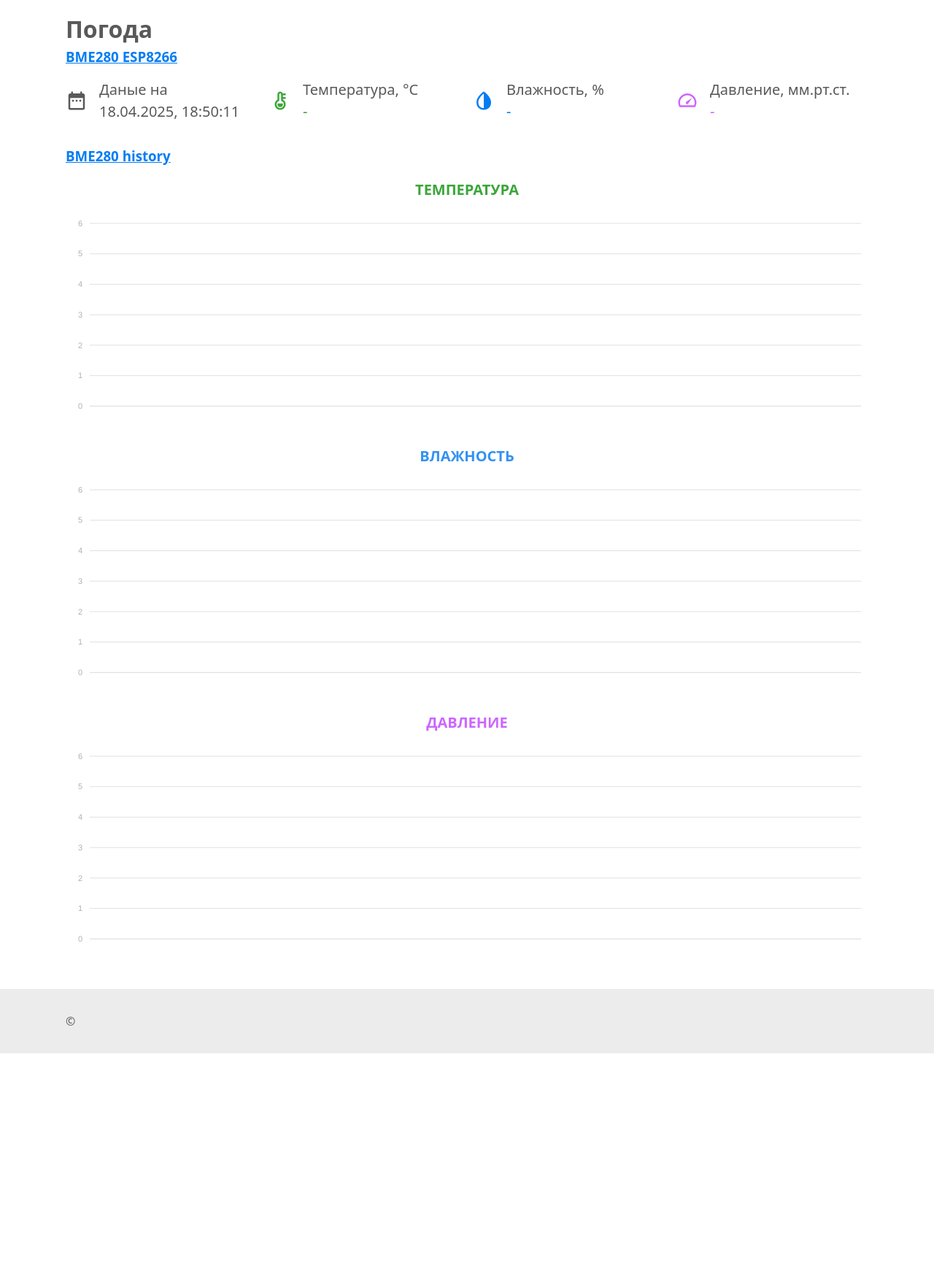
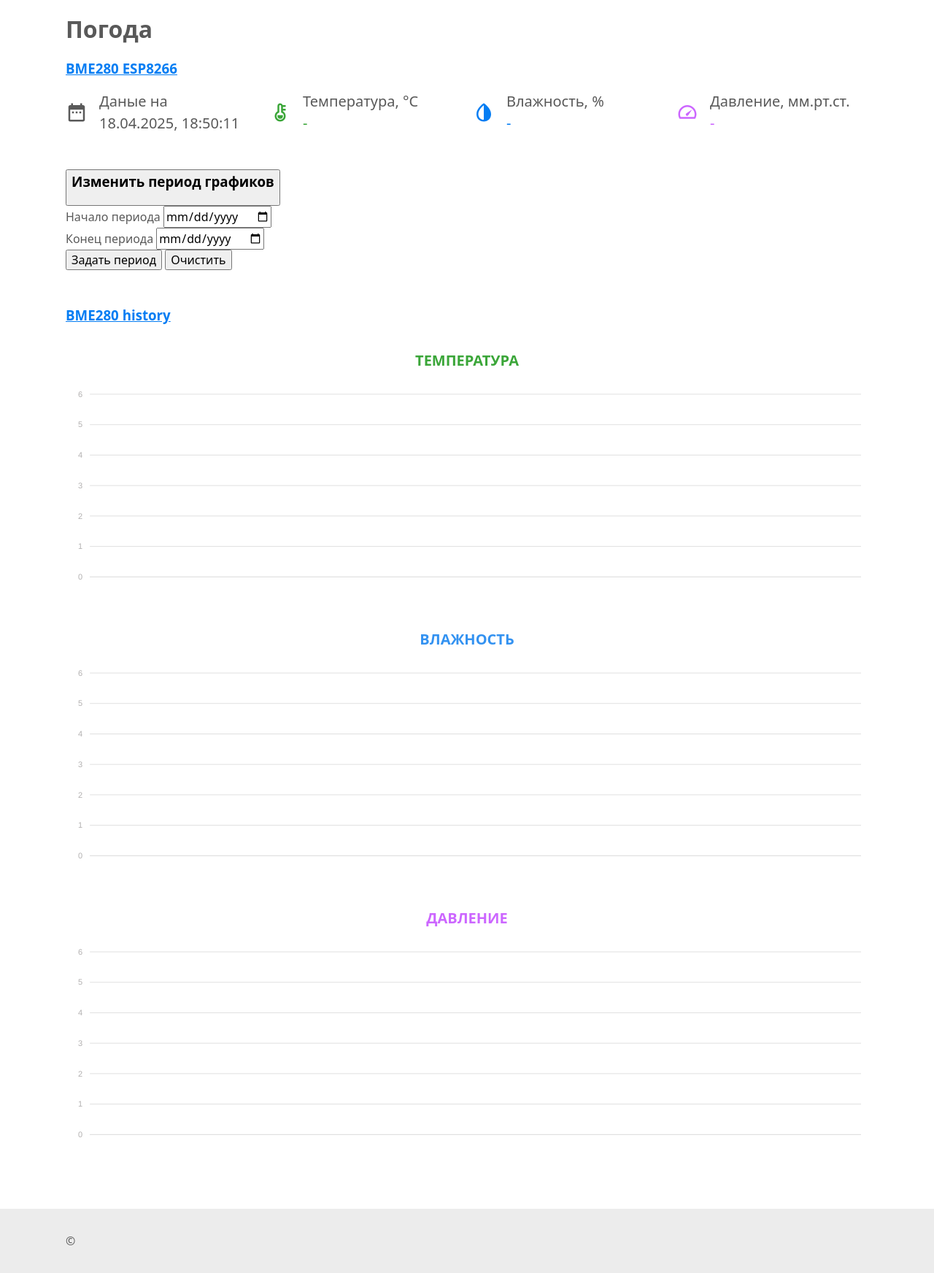
Before and after one commit to Missisol/meteoProject, a Flask app: template app/templates/home.html in a window 1280 px wide. Shown: the part 66-1810 px from the top of the page at 73% size. Before the commit the page ends 1509 px from the top, so only its background shows below. Run offline with Flask 3, Linux system fonts and the light colour scheme; the template is opened without the code that fills it, so the values that code supplies are empty.

Commit message:
added form

```diff
--- a/app/sensor/routes.py
+++ b/app/sensor/routes.py
@@ -1,4 +1,4 @@
-from datetime import datetime
+from datetime import datetime, date
 from flask import render_template, request, url_for, current_app, jsonify
 from app import db
 import sqlalchemy as sa
@@ -76,10 +76,20 @@ def bme_history():
     return render_template('sensor/sensor_table.html', title='BME280 история', data=data.items, next_url=next_url, prev_url=prev_url, table=history_table)
 
 
-@bp.route('/json_history')
+@bp.route('/json_history', methods=['GET', 'POST'])
 def json_history():
-    query = sa.select(BmeHistory).order_by(BmeHistory.date.asc()).limit(current_app.config['HISTORY_ITEMS_LIMIT'])
+    start = request.args.get('start')
+    end = request.args.get('end')
+    print(f'params: {start} and {end}')
+
+    if start and end:
+        print('start', date.fromisoformat(start))
+        print('end', date.fromisoformat(end))
+        query = sa.select(BmeHistory).filter(BmeHistory.date >= date.fromisoformat(start), BmeHistory.date <= date.fromisoformat(end)).order_by(BmeHistory.date.desc()).limit(current_app.config['HISTORY_ITEMS_LIMIT'])
+    else:
+        query = sa.select(BmeHistory).order_by(BmeHistory.date.desc()).limit(current_app.config['HISTORY_ITEMS_LIMIT'])
     data = db.session.scalars(query)
+
     if data:
         return [{
                 'min_temperature': n.min_temperature,
--- a/app/static/css/header.css
+++ b/app/static/css/header.css
@@ -87,12 +87,18 @@
     display: inline-flex;
     align-items: center;
 
-    &:after {
+    &::after {
       content: "";
       border: 0.35rem solid transparent;
       border-top-color: var(--base-grey-color);
-      margin-left: 0.25em;
-      transform: translateY(0.15em);
+      margin-left: var(--gap4);
+      transform: translateY(var(--gap2));
+    }
+
+    &[aria-expanded=true]::after {
+      border-top-color: transparent;
+      border-bottom-color: var(--base-grey-color);
+      transform: translateY(calc(-1 * var(--gap2)));
     }
  }
 
--- a/app/static/css/home.css
+++ b/app/static/css/main.css
@@ -38,8 +38,13 @@
     color: var(--base-magenta-color);
   }
 
-  .article {
+  .section {
+    padding-block-start: var(--gap8);
     margin-block-end: var(--gap16);
+  }
+
+  .chart-wrapper {
+    padding-block: var(--gap8);
   }
 
   /* chart style */
--- a/app/static/js/chart-history.js
+++ b/app/static/js/chart-history.js
@@ -5,33 +5,72 @@ const params = [
   ['#chartH', 'humidity', 'влажность', ['#1b4a79', '#3392f1']],
   ['#chartP', 'pressure', 'давление', ['#6e3889', '#cc66ff']],
 ]
+const charts = []
 
-async function getHistoryData() {
-  const response = await fetch('/json_history')
-  const res = await response.json()
-  return res
+function setupForm() {
+
+  const buttonResetEl = document.querySelector('#button-reset')
+  buttonResetEl.addEventListener('click', () => {
+    getHistoryData()
+  })
 }
 
-function getChartDataFromDbData(arr, parameter) {
-  const categoriesValues = []
+function initForm() {
+  setupForm()
+  const formEl = document.querySelector('#history-form')
+  formEl.addEventListener('submit', (e) => {
+      e.preventDefault()
+
+      const params = `start=${formEl.start_date.value}&end=${formEl.end_date.value}`
+      const arr =  getHistoryData(params)
+      charts.forEach(chart => chart.updateSeries())
+  })
+}
+
+
+async function getHistoryData(params) {
+  const url = params ? `/json_history?${params}` : '/json_history'
+  const response = await fetch(url)
+  const res = await response.json()
+  updateCharts(res.toReversed())
+}
+
+function getChartDataFromDbData(arr, parameter, title) {
   const minValues = []
   const maxValues = []
 
-  arr.map((item) => {
+  arr.map((item, idx) => {
     const date = new Date(item.date).toLocaleDateString('ru')
-    categoriesValues.push(date)
-    minValues.push(item[`min_${parameter}`])
+    minValues.push({x: date, y: item[`min_${parameter}`]})
     const edge = parameter !== 'pressure' ? 100 : 800
     const maxV = item[`max_${parameter}`] >= edge ? item[`min_${parameter}`] : item[`max_${parameter}`]
-    maxValues.push(maxV)
+    maxValues.push({x: date, y: maxV})
   })
-  return {categoriesValues, minValues, maxValues}
+  const names = [`мин ${title}`, `макс ${title}`]
+
+  return { minValues, maxValues, names }
 }
 
-function getOptionsForChart(dbData, parameter, title, colors) {
-  const {categoriesValues, minValues, maxValues } = getChartDataFromDbData(dbData, parameter)
+function getSeriesData(dbData, param) {
+  const [ _, parameter, title, colors ] = param
+  const { minValues, maxValues, names } = getChartDataFromDbData(dbData, parameter, title)
+
+  return [
+    {
+      name: names[0],
+      data: minValues,
+      color: colors[0],
+    },
+    {
+      name: names[1],
+      data: maxValues,
+      color: colors[1],
+    },
+  ]
+}
+
+function getOptionsForChart(title, colors) {
   const titleText = title.toUpperCase()
-  const names = [`мин ${title}`, `макс ${title}`]
 
   return {
     title: {
@@ -61,23 +100,12 @@ function getOptionsForChart(dbData, parameter, title, colors) {
         enabled: false,
       },
     },
-    series: [
-      {
-        name: names[0],
-        data: minValues,
-        color: colors[0],
-      },
-      {
-        name: names[1],
-        data: maxValues,
-        color: colors[1],
-      },
-    ],
+    series: [],
     stroke: {
       dashArray: [0, 4],
     },
     xaxis: {
-      categories: categoriesValues,
+      type: 'category',
     },
     legend: {
       labels: {
@@ -91,16 +119,28 @@ function getOptionsForChart(dbData, parameter, title, colors) {
   }
 }
 
-function renderChart(dbData, selector, parameter, title, colors) {
-  const options = getOptionsForChart(dbData, parameter, title, colors)
+function renderChart(selector, _, title, colors) {
+  const options = getOptionsForChart(title, colors)
   const chart = new ApexCharts(document.querySelector(selector), options)
+  charts.push(chart)
   chart.render()
 }
 
-const res = await getHistoryData()
-
 function initCharts() {
-  params.forEach(param => renderChart(res, ...param))
+  params.forEach(param => renderChart(...param))
 }
 
-initCharts()
+function updateCharts(res) {
+  params.forEach((param, idx) => {
+    const series = getSeriesData(res, param )
+    charts[idx].updateSeries(series)
+  })
+}
+
+async function initHistoryCharts() {
+  initCharts()
+  initForm()
+  getHistoryData()
+}
+
+initHistoryCharts()
--- a/app/static/js/header.js
+++ b/app/static/js/header.js
@@ -6,7 +6,7 @@ const colorScheme = document.querySelector('meta[name=color-scheme]');
 const switchButtons = document.querySelectorAll('.theme-switcher__button');
 
 const nested = document.querySelector('#menu-dropdown')
-const button = document.querySelector('.nav__button')
+const navButton = document.querySelector('.nav__button')
 
 items.forEach((item) => {
     const a = item.dataset.url.replace('sensor.', '/')
@@ -20,8 +20,10 @@ items.forEach((item) => {
 document.body.addEventListener('click', (e) => {
     if (nested.classList.contains('open')) {
         nested.classList.remove('open')
-    } else if (e.target === button && !nested.classList.contains('open')) {
+        navButton.setAttribute('aria-expanded', false)
+    } else if (e.target === navButton && !nested.classList.contains('open')) {
         nested.classList.add('open')
+        navButton.setAttribute('aria-expanded', true)
     }
 })
 
--- a/app/templates/includes/history_charts.html
+++ b/app/templates/includes/history_charts.html
@@ -1,9 +1,11 @@
 {% macro get_charts(title, link) %}
-    <a href="{{ url_for(link)}}" class="box__link">
-        <h3>{{ title }}</h3>
-    </a>
+    <section class="section section__charts">
+        <a href="{{ url_for(link)}}" class="box__link">
+            <h3>{{ title }}</h3>
+        </a>
 
-    <div id="chartT"></div>
-    <div id="chartH"></div>
-    <div id="chartP"></div>
+        <div id="chartT" class="chart-wrapper"></div>
+        <div id="chartH" class="chart-wrapper"></div>
+        <div id="chartP" class="chart-wrapper"></div>
+    </section>
 {% endmacro %}
--- /dev/null
+++ b/app/templates/includes/history_form.html
@@ -0,0 +1,27 @@
+<section class="section form-box">
+    <div class="form-box__contents">
+      <div class="form-box__title">
+        <button class="form-button__toggle ">
+          <h3 class="form-button__header">Изменить период графиков</h3>
+          <svg aria-hidden="true" width="16" height="16" class="button__arrow">
+            <use xlink:href="#arrow" />
+          </svg>
+        </button>
+      </div>
+      <form id="history-form" class="form" name="history-form">
+        <p class="form__input-wrapper">
+          <label for="start-date" class="form__label">Начало периода</label>
+          <input type="date" id="start-date" name="start_date" required class="form__input">
+        </p>
+        <p class="form__input-wrapper">
+          <label for="end-date" class="form__label">Конец периода</label>
+          <input type="date" id="end-date" name="end_date" required class="form__input">
+        </p>
+        <div class="form__buttons">
+          <input type="submit" id="button-submit" value="Задать период" class="form__button">
+          <input type="reset" id="button-reset" value="Очистить" class="form__button">
+        </div>
+      </form>
+      <span id="form-error" class="form__error"></span>
+    </div>
+  </section>
--- a/app/templates/includes/icon_arrow.html
+++ /dev/null
@@ -1,5 +0,0 @@
-<svg style="display: none;">
-  <symbol id="arrow" viewbox="0 0 16 16" >
-    <polyline points="4 6, 8 10, 12 6" stroke="currentcolor" stroke-width="2" fill="currentcolor" stroke-linecap="round" />
-  </symbol>
-</svg>
--- a/app/templates/includes/sensor_item.html
+++ b/app/templates/includes/sensor_item.html
@@ -1,5 +1,5 @@
 {% macro get_item(title, link, prefix, box_list) %}
-<article class="article">
+<section class="section section__sensor">
   <a href="{{ url_for(link)}}" class="box__link">
     <h3>{{ title }}</h3>
   </a>
@@ -16,5 +16,5 @@
         </div>
         {% endfor %}
     </div>
-</article>
+</section>
 {% endmacro %}
--- a/app/templates/includes/sensor_items.html
+++ b/app/templates/includes/sensor_items.html
@@ -1,13 +1,20 @@
 {% extends "base.html" %}
 {% block head %}
     {{ super() }}
-    <link rel="stylesheet" href="{{ url_for('static', filename='css/home.css')}}" />
+    <link rel="stylesheet" href="{{ url_for('static', filename='css/main.css')}}" />
+    {% for prefix in list %}
+        {% if prefix=='bme' %}
+            <link rel="stylesheet" href="{{ url_for('static', filename='css/form.css')}}" />
+        {% endif %}
+    {% endfor %}
 {% endblock %}
 
 
 {% block content %}
+    {% include 'includes/icons_sensor.html' %}
+
     <h1>{{ title }}</h1>
-    {% include 'includes/icons_sensor.html' %}
+
     {% import 'includes/sensor_item.html' as sensor %}
     {% import 'includes/history_charts.html' as history %}
 
@@ -16,6 +23,7 @@
             {{ sensor.get_item('BME280 RPI', 'sensor.bme280_rpi',  'rpi', bme_list) }}
         {% elif prefix=='bme' %}
             {{ sensor.get_item('BME280 ESP8266', 'sensor.bme280_outer', 'bme', bme_list) }}
+            {% include 'includes/history_form.html' %}
             {{ history.get_charts('BME280 history', 'sensor.bme_history') }}
         {% elif prefix=='dht1' %}
             {{ sensor.get_item('DHT22 1 ESP8266', 'sensor.dht22_outer', 'dht1', dht_list) }}
```
Also changed, not shown: app/static/css/data.css (deleted, +0 -66 lines), app/templates/includes/icons_toggle.html (deleted, +0 -10 lines), app/static/css/form.css (added).
